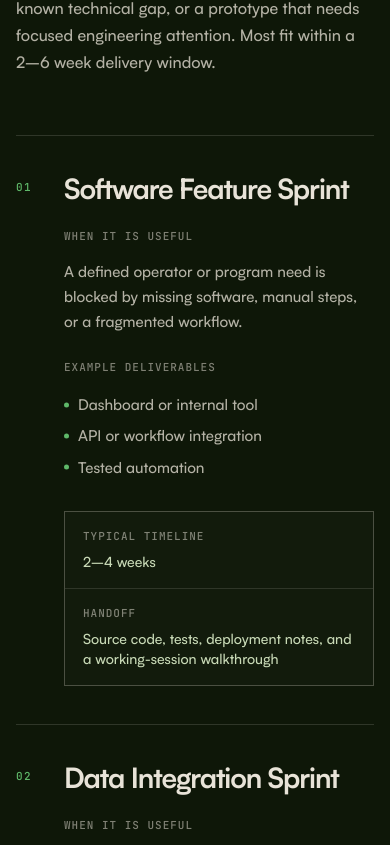
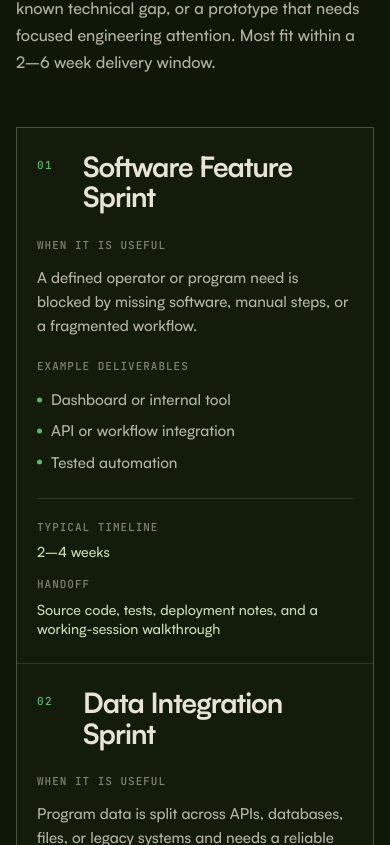
Before and after one commit to UpstreamCV/upstream-web, a Next.js app: page /gov in a window 390 px wide. Shown: the part 4959-5804 px from the top of the page. Built offline with nearby package versions, Linux system fonts and the light colour scheme.

Commit message:
Compress government work packages

```diff
--- a/src/app/gov/content.ts
+++ b/src/app/gov/content.ts
@@ -115,8 +115,8 @@ export const contractingProfile = [
   },
   {
     label: "Team",
-    value: "Founder-led pod",
-    detail: "flexible 1–3 person engineering team",
+    value: "Founder-led technical team",
+    detail: "Direct engineering accountability from scope through handoff.",
   },
   {
     label: "NAICS",
--- a/src/app/gov/gov.css
+++ b/src/app/gov/gov.css
@@ -705,18 +705,27 @@
 }
 
 .gov-root .work-package-list {
-  margin-top: clamp(72px, 8vw, 120px);
-  border-top: 1px solid var(--line-light);
+  margin-top: clamp(56px, 6vw, 84px);
+  display: grid;
+  grid-template-columns: repeat(2, minmax(0, 1fr));
+  gap: 1px;
+  border: 1px solid var(--line-light);
+  background: var(--line-light);
 }
 
 .gov-root .work-package-row {
   min-width: 0;
-  display: grid;
-  grid-template-columns: 64px minmax(230px, 0.72fr) minmax(0, 1.28fr);
-  gap: clamp(24px, 4vw, 64px);
+  display: flex;
+  flex-direction: column;
+  padding: clamp(26px, 2.8vw, 38px);
+  background: rgba(15, 24, 9, 0.88);
+}
+
+.gov-root .work-package-heading {
+  display: grid;
+  grid-template-columns: 42px minmax(0, 1fr);
+  gap: 14px;
   align-items: start;
-  padding: clamp(38px, 4.6vw, 68px) 0;
-  border-bottom: 1px solid var(--line-light);
 }
 
 .gov-root .work-package-number,
@@ -731,24 +740,25 @@
 }
 
 .gov-root .work-package-number {
-  padding-top: 8px;
+  padding-top: 6px;
   color: var(--signal);
 }
 
 .gov-root .work-package-row h3 {
-  max-width: 360px;
   margin: 0;
-  font-size: clamp(26px, 2.4vw, 36px);
+  font-size: clamp(25px, 2.1vw, 32px);
   font-weight: 700;
-  letter-spacing: -0.04em;
-  line-height: 1.08;
+  letter-spacing: -0.035em;
+  line-height: 1.1;
 }
 
 .gov-root .work-package-details {
   min-width: 0;
-  display: grid;
-  grid-template-columns: minmax(0, 1.08fr) minmax(220px, 0.92fr);
-  gap: 26px clamp(28px, 4vw, 58px);
+  flex: 1;
+  display: grid;
+  grid-template-columns: minmax(0, 1.08fr) minmax(170px, 0.92fr);
+  gap: 24px clamp(24px, 2.6vw, 38px);
+  margin-top: 28px;
 }
 
 .gov-root .work-package-detail > span,
@@ -759,14 +769,14 @@
 }
 
 .gov-root .work-package-detail p {
-  margin: 16px 0 0;
+  margin: 12px 0 0;
   color: var(--white-soft);
   font-size: 15px;
-  line-height: 1.65;
+  line-height: 1.6;
 }
 
 .gov-root .work-package-detail ul {
-  margin: 14px 0 0;
+  margin: 10px 0 0;
   padding: 0;
   list-style: none;
 }
@@ -794,22 +804,21 @@
 .gov-root .work-package-terms {
   grid-column: 1 / -1;
   display: grid;
-  grid-template-columns: minmax(160px, 0.7fr) minmax(260px, 1.3fr);
-  gap: 1px;
-  margin-top: 4px;
-  background: var(--line-light);
-  border: 1px solid var(--line-light);
+  grid-template-columns: minmax(120px, 0.55fr) minmax(0, 1.45fr);
+  gap: clamp(24px, 2.6vw, 38px);
+  align-self: end;
+  margin-top: auto;
+  padding-top: 22px;
+  border-top: 1px solid var(--line-light);
 }
 
 .gov-root .work-package-terms > div {
   min-width: 0;
-  padding: 16px 18px;
-  background: rgba(15, 24, 9, 0.86);
 }
 
 .gov-root .work-package-terms strong {
   display: block;
-  margin-top: 8px;
+  margin-top: 7px;
   color: var(--graph);
   font-size: 14px;
   font-weight: 500;
@@ -821,7 +830,7 @@
   align-items: center;
   justify-content: space-between;
   gap: 32px;
-  margin-top: clamp(38px, 5vw, 64px);
+  margin-top: clamp(32px, 4vw, 48px);
   padding: 28px 30px;
   border: 1px solid rgba(95, 184, 105, 0.24);
   background: rgba(95, 184, 105, 0.055);
@@ -847,7 +856,7 @@
 }
 
 .gov-root .contract-profile {
-  margin-top: clamp(54px, 7vw, 92px);
+  margin-top: clamp(44px, 5vw, 68px);
   overflow: hidden;
   border: 1px solid var(--line-light);
   border-radius: 22px;
@@ -1430,17 +1439,8 @@
     display: none;
   }
 
-  .gov-root .work-package-row {
-    grid-template-columns: 50px minmax(210px, 0.7fr) minmax(0, 1.3fr);
-    gap: 28px;
-  }
-
-  .gov-root .work-package-details {
+  .gov-root .work-package-list {
     grid-template-columns: 1fr;
-  }
-
-  .gov-root .work-package-terms {
-    grid-column: auto;
   }
 
   .gov-root .work-package-cta {
@@ -1633,17 +1633,19 @@
   }
 
   .gov-root .work-package-list {
-    margin-top: 58px;
+    margin-top: 50px;
   }
 
   .gov-root .work-package-row {
-    grid-template-columns: 34px 1fr;
-    gap: 12px 14px;
-    padding: 38px 0;
+    padding: 24px 20px;
+  }
+
+  .gov-root .work-package-heading {
+    grid-template-columns: 34px minmax(0, 1fr);
+    gap: 12px;
   }
 
   .gov-root .work-package-number {
-    grid-row: 1 / span 2;
     padding-top: 5px;
   }
 
@@ -1652,13 +1654,15 @@
   }
 
   .gov-root .work-package-details {
-    grid-column: 2;
-    gap: 24px;
-    margin-top: 12px;
+    grid-template-columns: 1fr;
+    gap: 20px;
+    margin-top: 24px;
   }
 
   .gov-root .work-package-terms {
     grid-template-columns: 1fr;
+    gap: 14px;
+    padding-top: 20px;
   }
 
   .gov-root .work-package-cta {
--- a/src/app/gov/page.tsx
+++ b/src/app/gov/page.tsx
@@ -300,10 +300,12 @@ export default function GovernmentPage() {
             <div className="work-package-list">
               {workPackages.map((workPackage) => (
                 <article className="work-package-row" key={workPackage.number}>
-                  <span className="work-package-number">
-                    {workPackage.number}
-                  </span>
-                  <h3>{workPackage.title}</h3>
+                  <div className="work-package-heading">
+                    <span className="work-package-number">
+                      {workPackage.number}
+                    </span>
+                    <h3>{workPackage.title}</h3>
+                  </div>
                   <div className="work-package-details">
                     <div className="work-package-detail">
                       <span>When it is useful</span>
```
